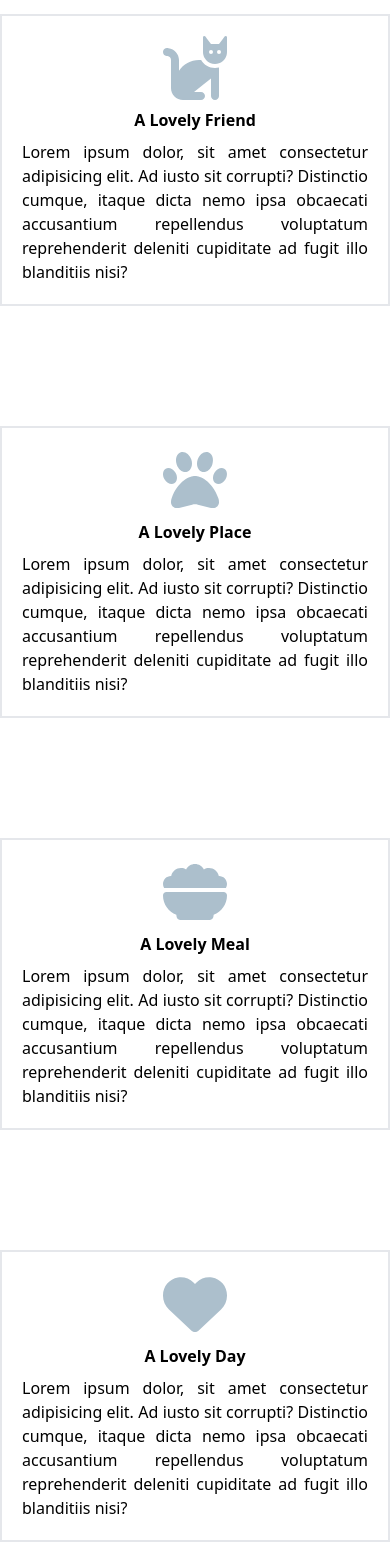
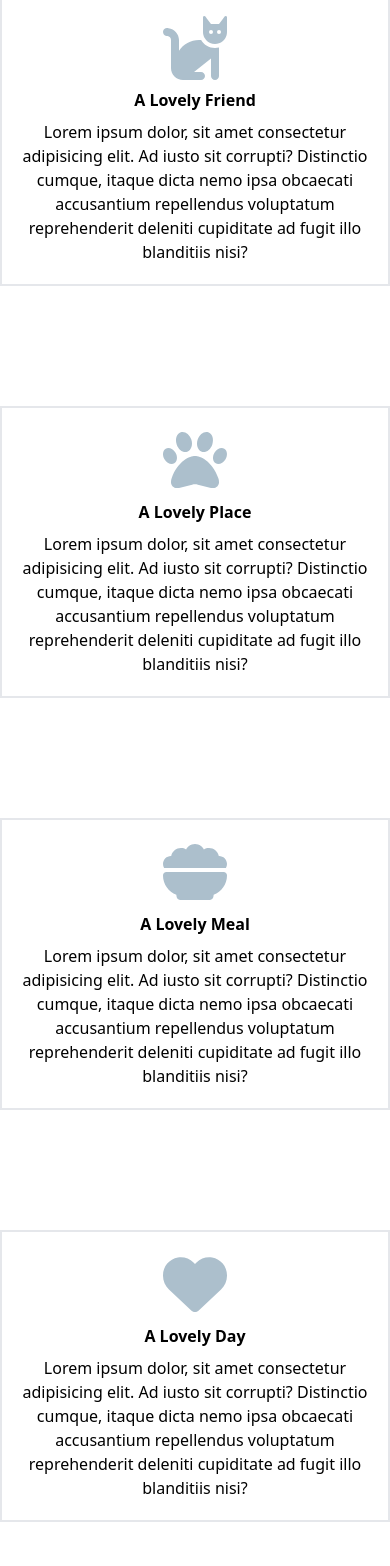
Before and after one commit to demetgas/tailwind-vue-project, a Vue app: page / in a window 390 px wide. Shown: the part 5760-7326 px from the top of the page. Built offline with nearby package versions, Linux system fonts and the light colour scheme.

Commit message:
responsive

```diff
--- a/src/components/Gallery.vue
+++ b/src/components/Gallery.vue
@@ -1,6 +1,8 @@
 <template>
   <div class="max-w-[1200px] mx-auto">
-    <h2 class="text-center text-gray-700 font-bold text-4xl mt-20 mb-10">
+    <h2
+      class="text-center text-gray-700 font-bold text-4xl lg:mt-[80px] md:mt-[520px] mb-10"
+    >
       The pictures sent by our users...
     </h2>
     <div class="grid md:grid-cols-1 lg:grid-cols-2 gap-10 p-10">
--- a/src/components/WhatWeDo.vue
+++ b/src/components/WhatWeDo.vue
@@ -1,5 +1,5 @@
 <template>
-  <div class="max-w-[100%] lg:h-[30svh] md:h-[50svh] mt-20">
+  <div class="max-w-[100%] lg:h-[30svh] md:h-[50svh] mt-[60px]">
     <div class="grid lg:grid-cols-4 md:grid-cols-2 sm:grid-cols-1 gap-10">
       <div
         class="mx-auto border-2 m-10 lg:w-[20svw] md:w-[20svh] sm:w-[40svw] h-auto p-5 flex flex-col items-center hover:scale-110 transition-all delay-75 cursor-pointer"
@@ -7,7 +7,7 @@
         <font-awesome-icon class="text-babyblue2" size="4x" :icon="faCat" />
 
         <h2 class="text-center font-bold m-2">A Lovely Friend</h2>
-        <p class="text-center text-justify">
+        <p class="text-center">
           Lorem ipsum dolor, sit amet consectetur adipisicing elit. Ad iusto sit
           corrupti? Distinctio cumque, itaque dicta nemo ipsa obcaecati
           accusantium repellendus voluptatum reprehenderit deleniti cupiditate
@@ -19,7 +19,7 @@
       >
         <font-awesome-icon class="text-babyblue2" size="4x" :icon="faPaw" />
         <h2 class="text-center font-bold m-2">A Lovely Place</h2>
-        <p class="text-center text-justify">
+        <p class="text-center">
           Lorem ipsum dolor, sit amet consectetur adipisicing elit. Ad iusto sit
           corrupti? Distinctio cumque, itaque dicta nemo ipsa obcaecati
           accusantium repellendus voluptatum reprehenderit deleniti cupiditate
@@ -36,7 +36,7 @@
         />
 
         <h2 class="text-center font-bold m-2">A Lovely Meal</h2>
-        <p class="text-center text-justify">
+        <p class="text-center">
           Lorem ipsum dolor, sit amet consectetur adipisicing elit. Ad iusto sit
           corrupti? Distinctio cumque, itaque dicta nemo ipsa obcaecati
           accusantium repellendus voluptatum reprehenderit deleniti cupiditate
@@ -48,7 +48,7 @@
       >
         <font-awesome-icon class="text-babyblue2" size="4x" :icon="faHeart" />
         <h2 class="text-center font-bold m-2">A Lovely Day</h2>
-        <p class="text-center text-justify">
+        <p class="text-center">
           Lorem ipsum dolor, sit amet consectetur adipisicing elit. Ad iusto sit
           corrupti? Distinctio cumque, itaque dicta nemo ipsa obcaecati
           accusantium repellendus voluptatum reprehenderit deleniti cupiditate
```
